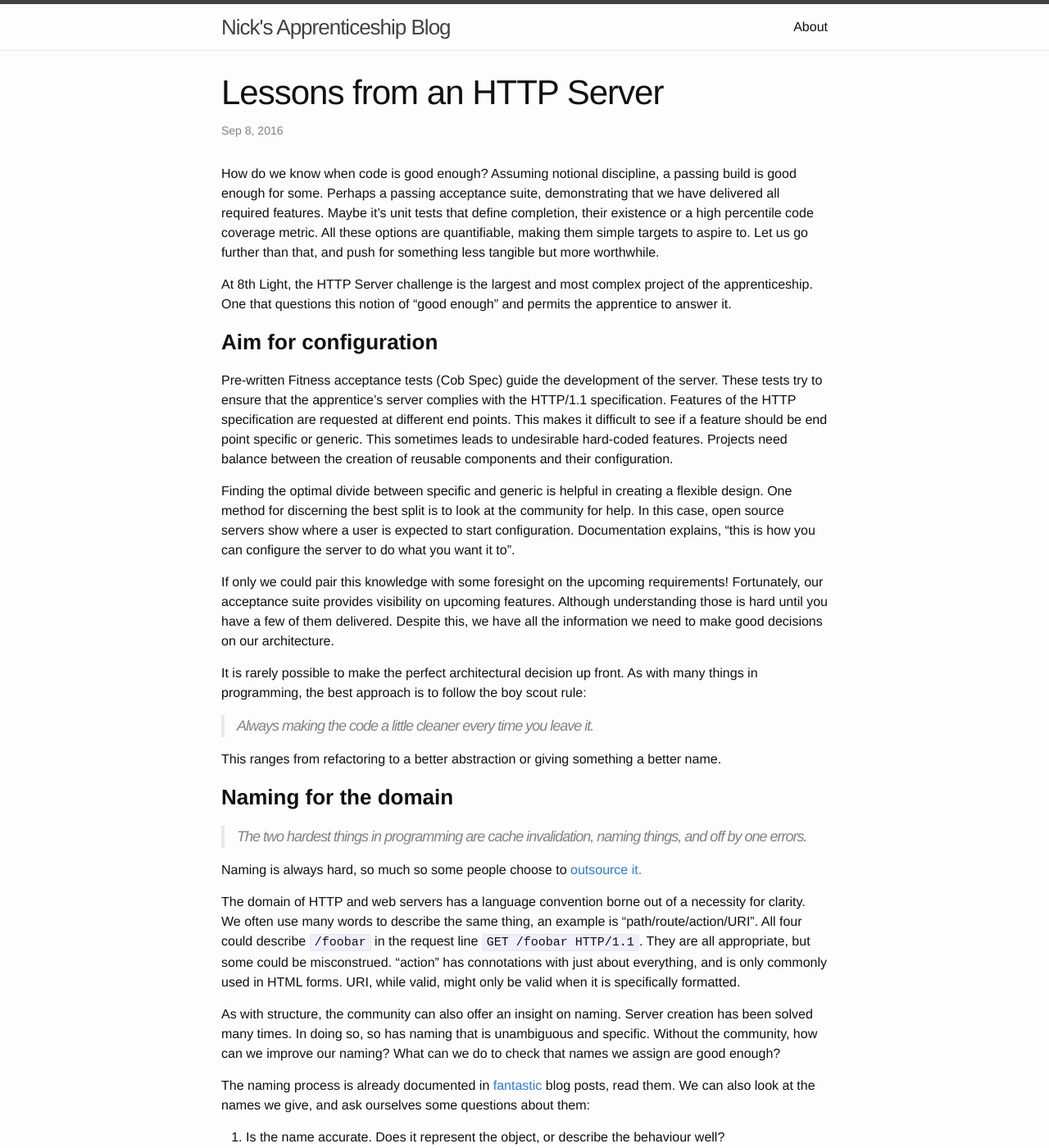
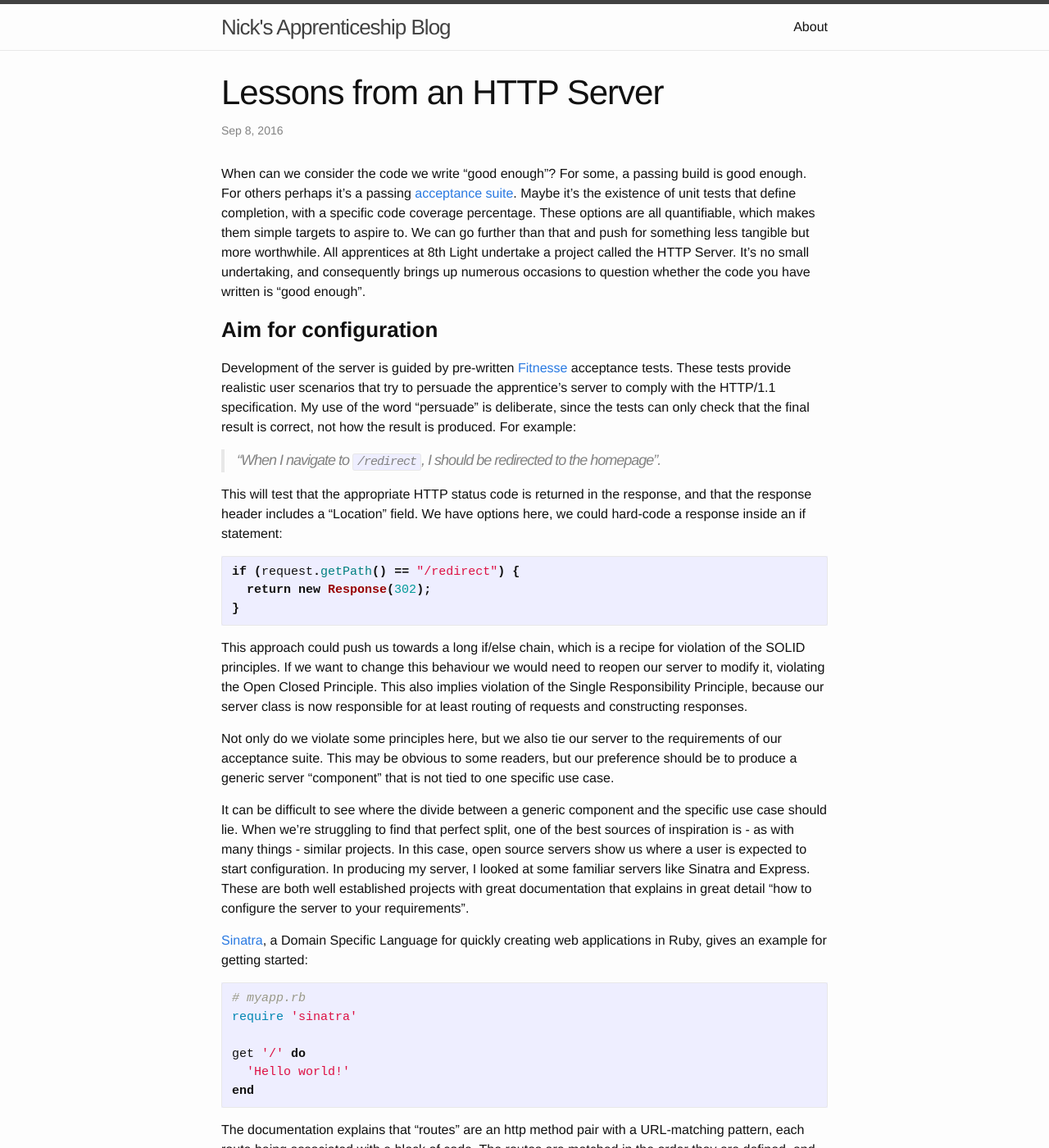
Before and after one commit to nickbdyer/nickbdyer.github.io, a Jekyll site: the page built from _posts/2016-09-08-trenta.md, in a window 1280 px wide and 1400 px high. Shown: the whole window at 82% size. Built offline with Jekyll 4.4.1, drawn with Linux system fonts in a browser that asks for light colours; some of the changed text lies outside the part shown.

Commit message:
Updates blog post after feedback from Danny

````diff
--- a/_posts/2016-09-08-trenta.md
+++ b/_posts/2016-09-08-trenta.md
@@ -3,115 +3,180 @@ layout: post
 title: "Lessons from an HTTP Server"
 ---
 
-
-How do we know when code is good enough? Assuming notional discipline,
-a passing build is good enough for some. Perhaps a passing acceptance suite,
-demonstrating that we have delivered all required features. Maybe it's unit
-tests that define completion, their existence or a high percentile code
-coverage metric. All these options are quantifiable, making them simple targets
-to aspire to. Let us go further than that, and push for something
-less tangible but more worthwhile.
-
-At 8th Light, the HTTP Server challenge is the largest and most
-complex project of the apprenticeship. One that questions this notion of "good
-enough" and permits the apprentice to answer it.
-
+When can we consider the code we write “good enough”? For some, a passing build
+is good enough. For others perhaps it’s a passing [acceptance
+suite](https://en.wikipedia.org/wiki/Acceptance_testing). Maybe it’s the
+existence of unit tests that define completion, with a specific code coverage
+percentage. These options are all quantifiable, which makes them simple targets
+to aspire to. We can go further than that and push for something less tangible
+but more worthwhile.  All apprentices at 8th Light undertake a project called
+the HTTP Server. It’s no small undertaking, and consequently brings up numerous
+occasions to question whether the code you have written is “good enough”.
 
 ### **Aim for configuration**
 
-Pre-written Fitness acceptance tests (Cob Spec) guide the development of the
-server. These tests try to ensure that the apprentice's server complies with
-the HTTP/1.1 specification. Features of the HTTP specification are requested at
-different end points. This makes it difficult to see if a feature should be
-end point specific or generic. This sometimes leads to undesirable hard-coded
-features. Projects need balance between the creation of reusable components and
-their configuration.
+Development of the server is guided by pre-written
+[Fitnesse](http://www.fitnesse.org/) acceptance tests.  These tests provide
+realistic user scenarios that try to persuade the apprentice’s server to comply
+with the HTTP/1.1 specification. My use of the word “persuade” is deliberate,
+since the tests can only check that the final result is correct, not how the
+result is produced. For example:
 
-Finding the optimal divide between specific and generic is helpful in creating
-a flexible design. One method for discerning the best split is to look at the
-community for help. In this case, open source servers show where a user is
-expected to start configuration. Documentation explains, "this is
-how you can configure the server to do what you want it to".
+>“When I navigate to `/redirect`, I should be redirected to the homepage”.
 
-If only we could pair this knowledge with some foresight on the upcoming
-requirements! Fortunately, our acceptance suite provides visibility on upcoming
-features. Although understanding those is hard until you have a few of them
-delivered. Despite this, we have all the information we need to make good
-decisions on our architecture.
+This will test that the appropriate HTTP status code is returned in the
+response, and that the response header includes a “Location” field.  We have
+options here, we could hard-code a response inside an if statement:
 
-It is rarely possible to make the perfect architectural decision up front. As
-with many things in programming, the best approach is to follow the boy scout
-rule:
+```java
+if (request.getPath() == "/redirect") {
+  return new Response(302);
+}
+```
 
-> Always making the code a little cleaner every time you leave it.
+This approach could push us towards a long if/else chain, which is a recipe for
+violation of the SOLID principles. If we want to change this behaviour we would
+need to reopen our server to modify it, violating the Open Closed Principle.
+This also implies violation of the Single Responsibility Principle, because our
+server class is now responsible for at least routing of requests and
+constructing responses.
+
+Not only do we violate some principles here, but we also tie our server to the
+requirements of our acceptance suite. This may be obvious to some readers, but
+our preference should be to produce a generic server “component” that is not
+tied to one specific use case.
+
+It can be difficult to see where the divide between a generic component and the
+specific use case should lie. When we’re struggling to find that perfect split,
+one of the best sources of inspiration is - as with many things - similar
+projects.  In this case, open source servers show us where a user is expected
+to start configuration. In producing my server, I looked at some familiar
+servers like Sinatra and Express. These are both well established projects with
+great documentation that explains in great detail “how to configure the server
+to your requirements”.
+
+[Sinatra](http://www.sinatrarb.com/), a Domain Specific Language for quickly
+creating web applications in Ruby, gives an example for getting started:
+
+```ruby
+# myapp.rb
+require 'sinatra'
+
+get '/' do
+  'Hello world!'
+end
+```
+
+The documentation explains that “routes” are an http method pair with
+a URL-matching pattern, each route being associated with a block of code. The
+routes are matched in the order they are defined, and the first match is
+invoked. The documentation goes on to explain how static files can be handled,
+views can be rendered and various other more complex items.
+
+[Express.js](https://expressjs.com/) is uncannily similar:
+
+```javascript
+var express = require('express');
+var app = express();
+
+app.get('/', function (req, res) {
+  res.send('Hello World!');
+});
+```
+
+We can ignore the rest of the documentation for now, as the code snippets
+we have already tell us a lot. They suggest that users will want to configure
+the responses to requests through methods/functions. This seems to be a common
+pattern for defining this sort of behaviour (it’s very similar in Phoenix, Play
+and Spark).
+
+Defining routing behaviour through methods/functions helps us find a good
+point to create this split, but we are not in the clear yet. The server needs
+to do more than just routing. The acceptance tests list some of these
+additional behaviours. Again, we need to decide what should and shouldn’t be
+configurable.
+
+We are in a fortunate position where all the requirements of our server are
+available upfront through the acceptance tests. Interpreting the implications
+of those requirements correctly can be hard, but it becomes easier as more
+features are delivered. We should worry about making the perfect architectural
+decision up front, that is rarely possible. As with many things in programming,
+the best approach is to follow the Scout Rule:
+
+> “Always leave the campsite cleaner than you found it.”
 
 This ranges from refactoring to a better abstraction or giving something
 a better name.
 
-
 ### **Naming for the domain**
 
-> The two hardest things in programming are cache invalidation, naming things,
-> and off by one errors.
+Naming is widely regarded as one of the hardest things about programming.
+Even outside of programming it is hard, so much so some people choose to [outsource
+it](http://www.bbc.co.uk/newsbeat/article/37255033/a-16-year-old-british-girl-earns-48000-helping-chinese-people-name-their-babies).
 
-Naming is always hard, so much so some people choose to [outsource
-it.](http://www.bbc.co.uk/newsbeat/article/37255033/a-16-year-old-british-girl-earns-48000-helping-chinese-people-name-their-babies)
+It would be reasonable to think that naming in the domain of HTTP and web
+servers is easy. After all people have using web servers for over 25 years, so
+the names used should be pretty familiar. Consider for example the following
+question:
 
-The domain of HTTP and web servers has a language convention borne out of
-a necessity for clarity. We often use many words to describe the same
-thing, an example is "path/route/action/URI".  All four could describe
-`/foobar` in the request line `GET /foobar HTTP/1.1`. They are all appropriate,
-but some could be misconstrued. "action" has connotations with just about
-everything, and is only commonly used in HTML forms. URI, while valid, might
-only be valid when it is specifically formatted.
+What word should we use to describe `/users` in the request line `GET /users HTTP/1.1`?
 
-As with structure, the community can also offer an insight on naming.  Server
-creation has been solved many times. In doing so, so has naming that is
+Here’s five options that could be suitable:
+
+- Path
+- Route
+- Action
+- URI
+- Resource
+
+They are all appropriate, some more so than others. “Action” has connotations
+with just about everything, and is only commonly used in HTML forms. “URI”
+might only be valid when it is specifically formatted.
+
+As with structure, open source projects can also offer an insight on naming.
+Server creation has been solved many times, consequently so has naming that is
 unambiguous and specific. Without the community, how can we improve our naming?
-What can we do to check that names we assign are good enough?
+What can we do to check that names we assign are "good enough"?
 
-The naming process is already documented in
-[fantastic](http://arlobelshee.com/good-naming-is-a-process-not-a-single-step/)
-blog posts, read them. We can also look at the names we give, and ask ourselves
-some questions about them:
+Perhaps we can ask ourselves some questions about them:
 
-1. Is the name accurate. Does it represent the object, or describe the
-behaviour well?
-2. If something changed in the function or object, would the name be forced to
-change?
+1. Is the name accurate. Does it represent the object, or describe the behaviour
+well?
+2. If something changed in the function or object, would the name be forced
+to change?
 3. Is there a more domain appropriate name for the same thing?
-4. Can we shorten the name? Long names are harder to read.
-5. Does anything else have a similar name, if we refactor, will we need to
-   change the name based on its new use?
-6. For injected objects, does the object name match its parameter name in the
-function? If not, what does this tell us about the name?
+4. Long names are harder to read, can we shorten the name?
+5. Does anything else have
+a similar name, if we refactor, will we need to change the name based on its
+new use?
+6. For injected objects, does the object name match its parameter name
+in the function? If not, what does this tell us about the name?
 
 This list is not exhaustive, but forms a basis for continued improvement. The
 more questions we ask of our names, the more robust they become.
 
-
 ### **Reflect**
 
-Lets assume that ground zero for "good enough" is a passing build, exhaustive
-unit test coverage and appropriate acceptance tests. Where must we move
-from there to make the real difference.
+Let’s assume that ground zero for our code is a passing build, exhaustive unit
+test coverage and appropriate acceptance tests. What can we do to move from
+here, to a position where we are comfortable calling it “good enough”?
 
-> The truest test of good enough is asking questions.
+Truth is, I don’t know the answer, why not ask your code that question?
 
-This doesn't sound revelatory. Lets ask ourselves how many times we have
-moved on from a story as soon as it's delivered. Could and
-should we spend more time analysing that work? Committing to this post-analysis
-prepares us for the tough questions, features.  New features question our
-design's structure. They result in anything from a small code addition, a bout
-of refactoring or even a thorough redesign. Good software is flexible in
-change.  Perfectly flexible software should not be the aim though, since
-flexibility comes packaged with complexity. The aim for good enough, is to have
-answers for your own questions before the feature asks them.
+Not the answer you were looking for? Let’s ask ourselves how many times we have
+moved on from a story as soon as it’s delivered. Could and should we spend more
+time analysing that work? Committing to this post-analysis prepares us for the
+tough questions, features. New features question the structure of our projects.
+They result in anything from a small code addition, a bout of refactoring or
+even a thorough redesign. Good software is flexible in change. Perfectly
+flexible software should not be the aim though, since flexibility comes
+packaged with complexity. The aim for “good enough”, is to have answers for
+your own questions before the feature asks them.
 
-For naming, the exam questions are other developers, maintainers. They are the
+In naming, the exam questions are other developers, maintainers. They are the
 people for whom good names are written. As with structure, our names should
-answer our own questions first, before answering theirs. As craftsmen, we
-take pride in our work, but even if we don't, we should all remember one thing:
+answer our own questions first, before answering theirs. As craftsmen, we take
+pride in our work and naming, but even if we don’t, we can all rest assured:
 
-> Always code as if the person who ends up maintaining your code will be
-> a violent psychopath who knows where you live. Code for readability.
+> The person that ends up maintaining your code won’t be your violent
+> psychopathic neighbour… will they?
````
